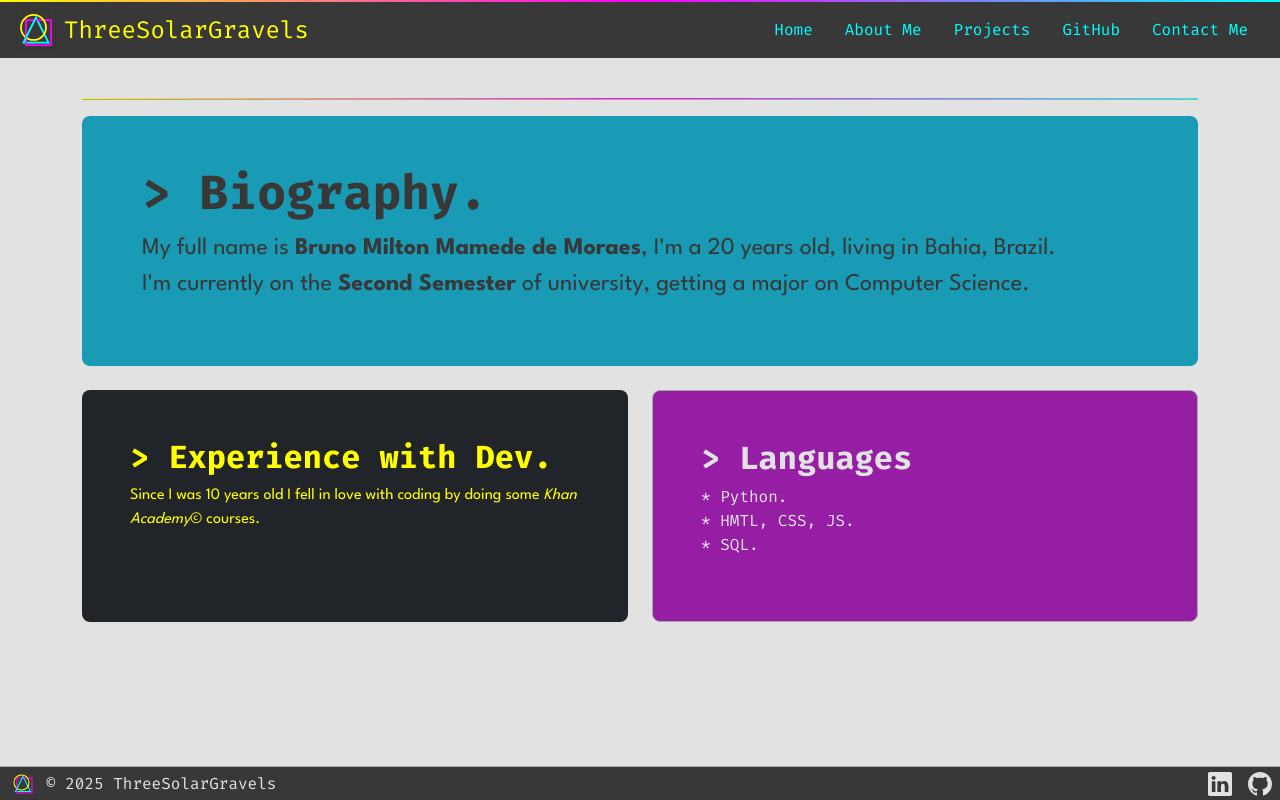
After one commit to SolarGravel/portfolio-site, a Flask app: page /aboutme in a window 1280 px wide. The commit adds this page. Run offline with Flask 3, Linux system fonts and the light colour scheme.

Commit message:
Make about me page.

```diff
--- a/app.py
+++ b/app.py
@@ -1,4 +1,4 @@
-from flask import Flask, render_template, request
+from flask import Flask, render_template
 import json
 
 
@@ -22,6 +22,10 @@ def projects():
 
     return render_template("projects.jinja", projects_list=projects_list, icons=icons_list)
 
+@app.route("/aboutme")
+def aboutme():
+    return render_template("aboutme.jinja")
+
 def get_json(json_file) -> list[dict]:
     with open(json_file) as projects_json:
         return json.load(projects_json)
--- a/static/css/style.css
+++ b/static/css/style.css
@@ -43,10 +43,6 @@ nav .link-body-emphasis {
     background: linear-gradient(90deg, rgba(254, 253, 0, 1) 0%, rgba(254, 0, 253, 1) 50%, rgba(2, 253, 253, 1) 100%);
 }
 
-.gradient .border-bottom {
-
-}
-
 .btn-primary {
     --bs-btn-color: #E2E2E2;
     --bs-btn-bg: #199BB6;
@@ -80,3 +76,23 @@ nav .link-body-emphasis {
 .zoomout:hover {
 	transform: scale(1.1);
 }
+
+.bg-body-tertiary {
+    background-color: #199BB6 !important;
+}
+
+.bg-body-secondary {
+    background-color: #951ea5 !important;
+}
+
+.yellow-text {
+    color: #FFFF00 !important;
+}
+
+.white-text {
+    color: #E2E2E2 !important;
+}
+
+.monospace {
+    font-family: var(--bs-font-monospace);
+}
--- /dev/null
+++ b/templates/aboutme.jinja
@@ -0,0 +1,27 @@
+{% extends "base.jinja" %}
+
+{% block body %}
+<div class="container py-4">
+    <div class="my-3 border-bottom gradient"></div>
+    <div class="p-5 mb-4 bg-body-tertiary rounded-3 yellow-card">
+        <div class="container-fluid">
+            <h1 class="display-5 fw-bold monospace">> Biography.</h1>
+            <p class="col-md fs-4">My full name is <b>Bruno Milton Mamede de Moraes</b>, I'm a 20 years old, living in Bahia, Brazil.<br>I'm currently on the <b>Second Semester</b> of university, getting a major on Computer Science.</p>
+        </div>
+    </div>
+    <div class="row align-items-md-stretch">
+        <div class="col-md-6">
+            <div class="h-100 p-5 text-bg-dark rounded-3 yellow-text">
+                <h2 class="fw-bold monospace">> Experience with Dev.</h2>
+                <p>Since I was 10 years old I fell in love with coding by doing some <i>Khan Academy</i>© courses.</p>
+            </div>
+        </div>
+        <div class="col-md-6">
+            <div class="h-100 p-5 bg-body-secondary border rounded-3 white-text">
+                <h2 class="fw-bold monospace">> Languages</h2>
+                <p class="monospace">* Python.<br>* HMTL, CSS, JS.<br>* SQL.</p>
+            </div>
+        </div>
+    </div>
+</div>
+{% endblock body %}
```
